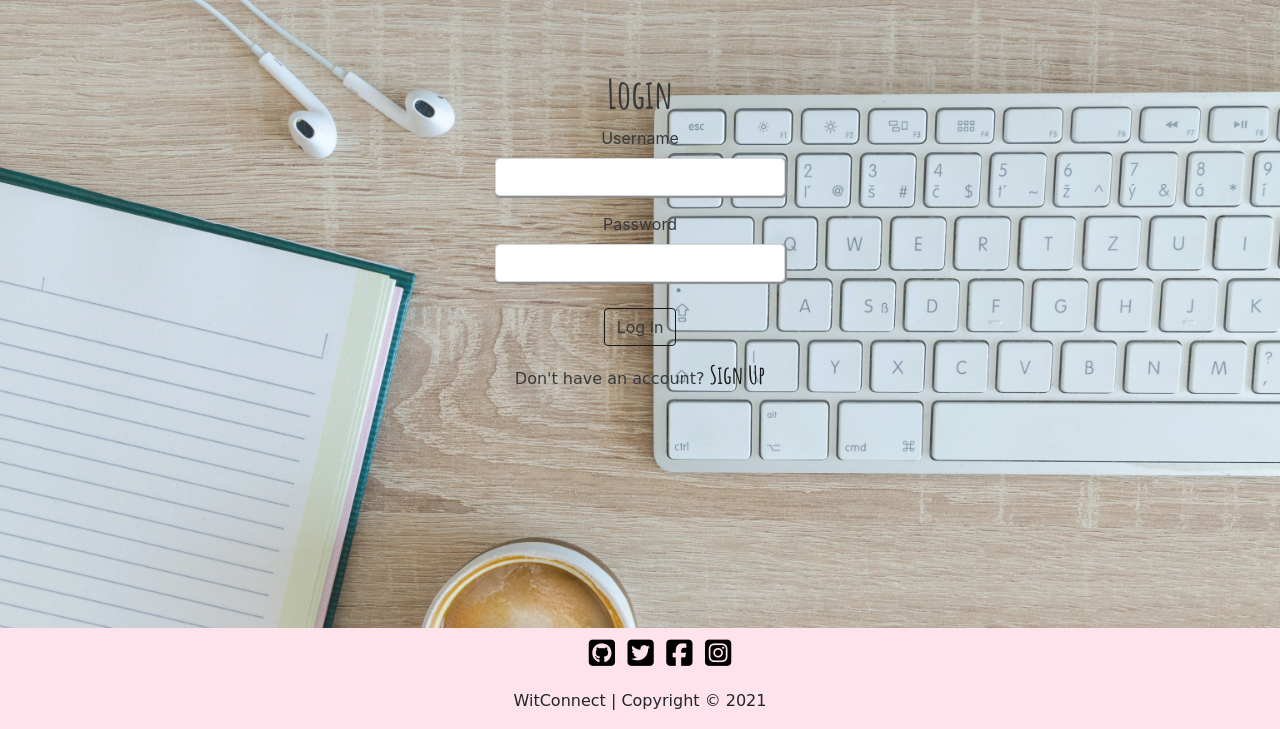
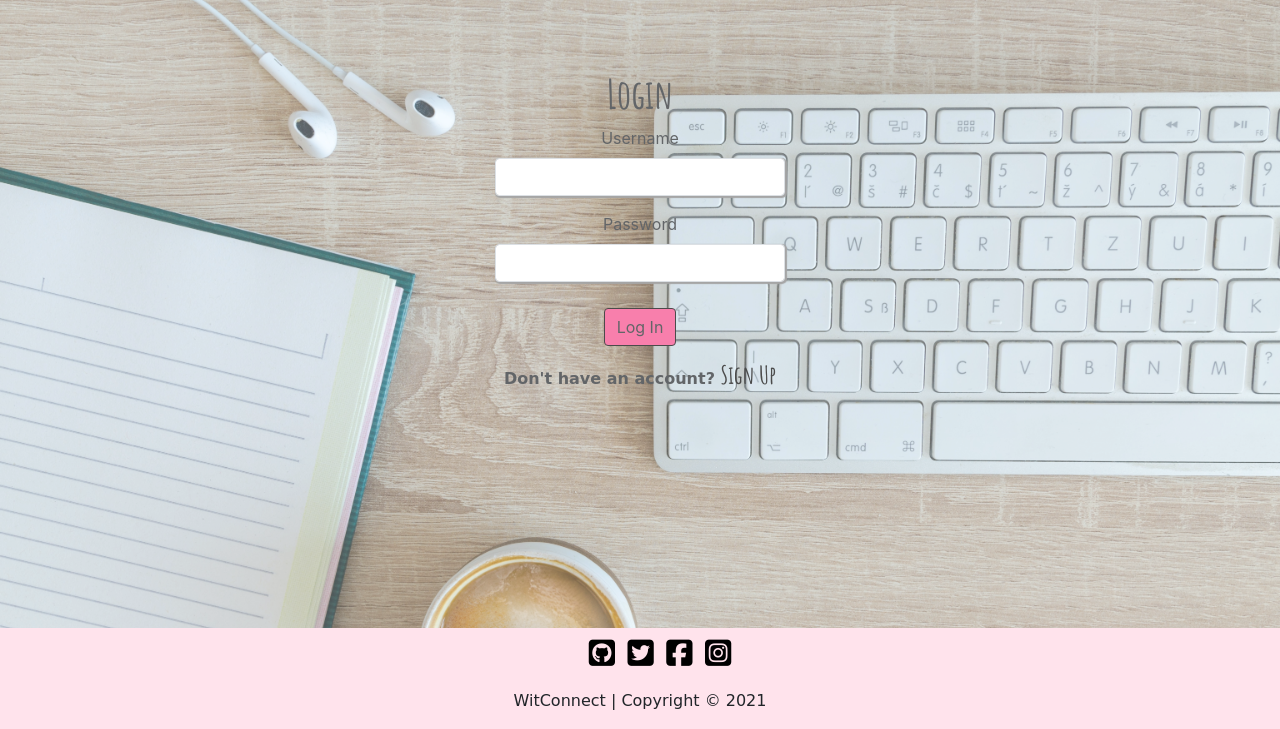
Before and after one commit to aineon/women-in-tech, a Flask app: page /login in a window 1280 px wide. Shown: the part 71-800 px from the top of the page. Run offline with Flask 2, Linux system fonts and the light colour scheme; some libraries are stand-ins or nearby versions; some web fonts are replaced.

Commit message:
Change color login button

```diff
--- a/static/css/style.css
+++ b/static/css/style.css
@@ -13,9 +13,10 @@ p{
 .btn{
     border-color: black;
     margin-top: 10px;
+    background-color: #f64a8a;
 }
 .btn:hover{
-    background-color: #f64a8a;
+    background-color: #ffe3ec;
 }
 /*--Navigation bar--*/
 nav .bg-color-navbar{
@@ -57,7 +58,7 @@ a:hover{
     background: url('../images/background-SignIn-page.jpg') no-repeat;
     background-size: cover;
     height: 80vh;
-    opacity: 0.9;
+    opacity: 0.7;
     overflow: hidden;
     width: 100%;
     z-index: -1;
@@ -67,6 +68,7 @@ a:hover{
     min-height: -webkit-fit-content;
     min-height: -moz-fit-content;
     min-height: fit-content;
+    z-index: 1;
 }
 .form-heading{
     padding-top: 70px;
@@ -75,6 +77,9 @@ a:hover{
 }
 input{
     box-shadow: 1px 1px 1px 1px grey;
+}
+.account-login{
+    font-weight: 900;
 }
 /*--Footer--*/
 footer{
--- a/templates/login.html
+++ b/templates/login.html
@@ -3,6 +3,7 @@
 {% block content %}
   <section class="container-fluid bg-img">
       <!-- Page Heading -->
+
       <div class="row text-center">
           <div class="col-10 offset-1 col-md-6 offset-md-3">
             <h1 class="form-heading">Login</h1>
@@ -10,7 +11,8 @@
         </div>
 
         <!-- Log In Form-->
-        <div class="row form-container">
+        <div class="form-container">
+        <div class="row">
             <form class="col-10 offset-1 col-md-6 offset-md-3" method="POST" action="">
                 <div class="row">
                     <div class="form-group col-12 col-md-6 offset-md-3 text-center">
@@ -24,7 +26,7 @@
                 </div>
                 <div class="row text-center">
                     <div class="col-12 col-md-6 offset-md-3">
-                        <button type="submit" class="btn btn-small login-btn">
+                        <button type="submit" class="btn btn-small" id="login-btn">
                                 Log In
                         </button>
                         <p class="text-center account-login">
@@ -35,5 +37,6 @@
                 </div>
             </form>
         </div>
+      </div>
   </section>
 {% endblock %}
```
Also changed, not shown: templates/message.html (added, +15 -0 lines), templates/register.html (+0 -11 lines).
